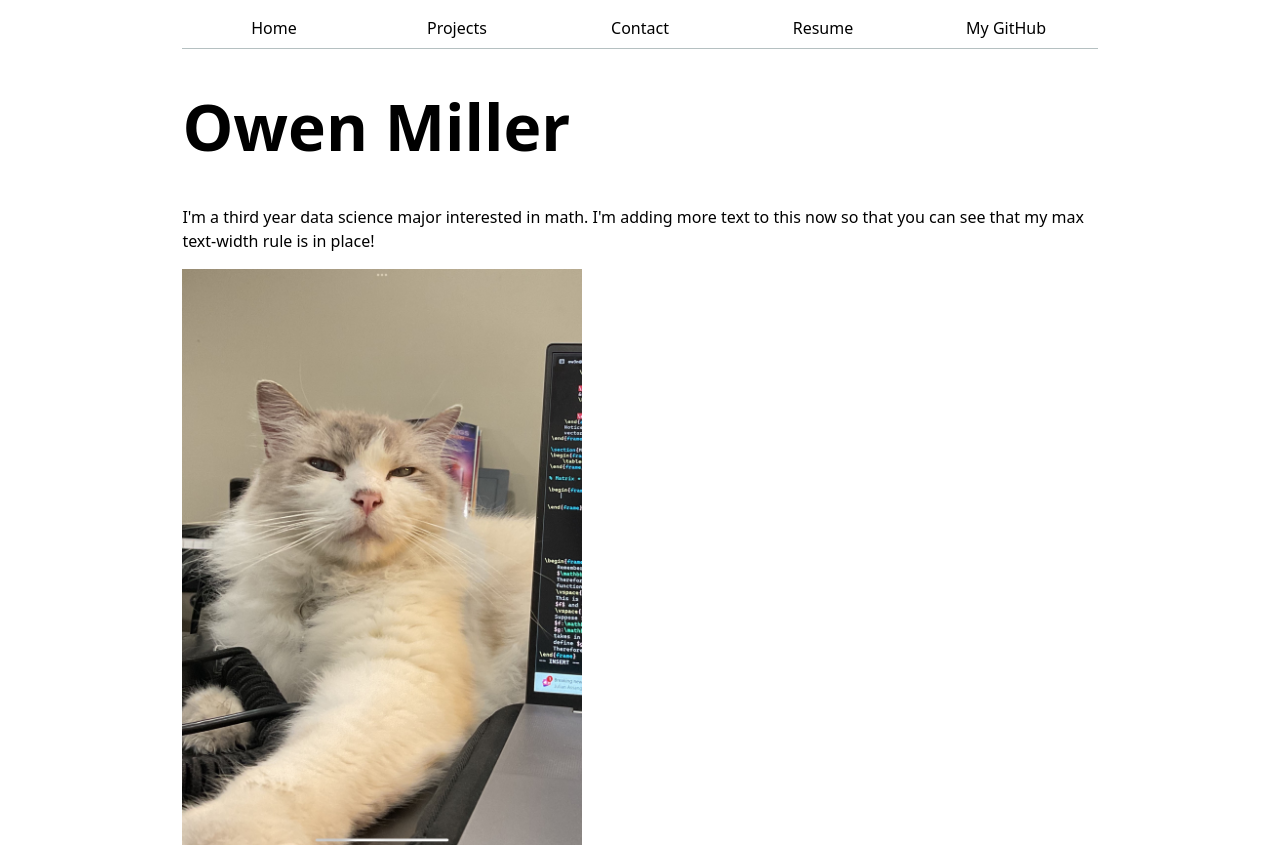
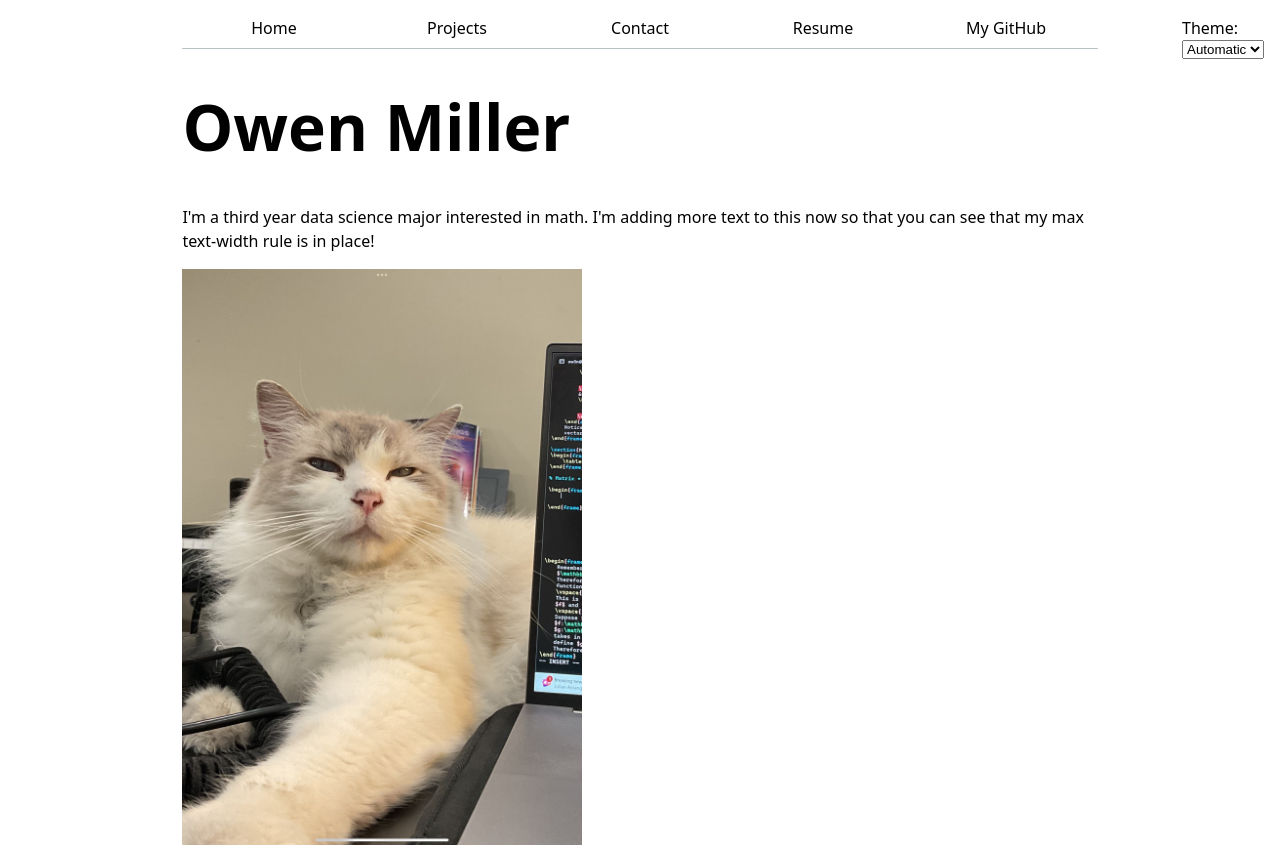
Before and after one commit to owen-m1ller/portfolio, a plain HTML site: page index.html in a window 1280 px wide. Drawn offline with Linux system fonts and the light colour scheme.

Commit message:
complete lab 3

```diff
--- a/global.js
+++ b/global.js
@@ -42,3 +42,26 @@ for (let p of pages) {
     }
     nav.append(a);
 }
+
+document.body.insertAdjacentHTML(
+    'afterbegin',
+    `
+      <label class="color-scheme">
+          Theme:
+          <select>
+              <option value="light dark">Automatic</option>
+              <option value="light">Light</option>
+              <option value="dark">Dark</option>
+          </select>
+      </label>`,
+);
+
+let select = document.querySelector("select")
+select.addEventListener('input', function (event) {
+    document.documentElement.style.setProperty('color-scheme', event.target.value);
+    localStorage.colorScheme = event.target.value;
+});
+
+if (localStorage.colorScheme) {
+    document.documentElement.style.setProperty('color-scheme', localStorage.colorScheme);
+}
--- a/styles.css
+++ b/styles.css
@@ -1,5 +1,6 @@
 :root {
-    --color-accent: oklch(65% 50% 0)
+    --color-accent: oklch(65% 50% 0);
+    color-scheme: light dark;
 }
 
 body {
@@ -12,11 +13,12 @@ body {
   }
 
 nav {
+    --border-color: oklch(50% 10% 200 / 40%);
     display: flex;
     margin-bottom: 2em;
     border-bottom-width: 1px;
     border-bottom-style: solid;
-    border-bottom-color: oklch(80% 3% 200);
+    border-bottom-color: var(--border-color);
 }
 
 a {
@@ -29,7 +31,7 @@ a {
 
 .current {
     border-bottom-width: .2em;
-    border-bottom-color: oklch(80% 3% 200);
+    border-bottom-color: var(--border-color);
     padding-bottom: .2em;
     border-bottom-style: solid;
 }
@@ -114,3 +116,10 @@ article {
   grid-template-columns: repeat(auto-fill, minmax(20em, 1fr));
   gap: .5em;
 }
+
+.color-scheme {
+  font: inherit;
+  position: absolute;
+  top: 1rem;
+  right: 1rem;
+}
```
Lines whose indentation alone changed are shown as unchanged.
